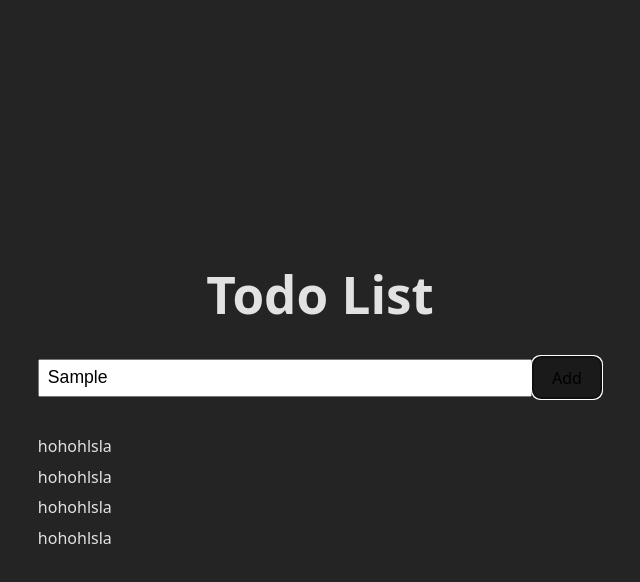
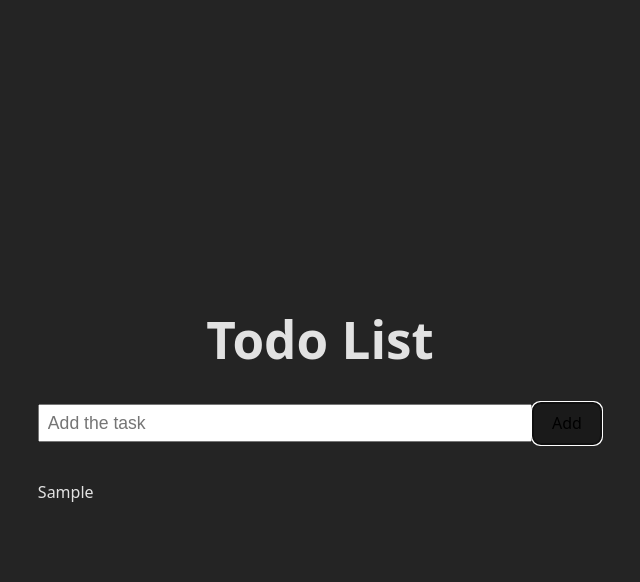
Before and after one commit to annaLucian/todo-list, a React (Vite) app in the folder todo-app/: page / in a window 1280 px wide. Both pictures are taken after typing "Sample" into the empty fields and a click on the button "Add". Shown: the top 582 px of the page, without its empty margins (320-960 px from the left). Built offline with nearby package versions, Linux system fonts and the light colour scheme.

Commit message:
implement todoList event

```diff
--- a/todo-app/src/App.jsx
+++ b/todo-app/src/App.jsx
@@ -1,15 +1,19 @@
-import "./App.css";
+import { useState } from "react";
 import { TodoInput } from "./components/TodoInput";
 import { TodoList } from "./components/TodoList";
+import "./App.css";
+
 function App() {
+  const [todos, setTodos] = useState([]);
+
   return (
     <>
       <h1>Todo List</h1>
       <section className="">
-        <TodoInput />
+        <TodoInput setTodos={setTodos} />
       </section>
       <section className="todo-list__section">
-        <TodoList />
+        <TodoList todos={todos} />
       </section>
     </>
   );
--- a/todo-app/src/components/TodoInput/index.jsx
+++ b/todo-app/src/components/TodoInput/index.jsx
@@ -2,11 +2,15 @@ import "./index.css";
 import { useState } from "react";
 import { TodoInputButton } from "./TodoInputButton";
 
-export const TodoInput = () => {
+export const TodoInput = ({ setTodos }) => {
   const [inputValue, setInputValue] = useState("");
 
   const handleSubmit = (e) => {
     e.preventDefault();
+    // enviaar o setear el vlor actual a la lista
+    setTodos((prev) => [...prev, inputValue]);
+    // limpia el input despues de guadar la task
+    setInputValue("");
   };
 
   return (
--- a/todo-app/src/components/TodoList/TodoItem/index.jsx
+++ b/todo-app/src/components/TodoList/TodoItem/index.jsx
@@ -1,3 +1,3 @@
-export const TodoItem = () => {
-  return <li className="todo-list__item">hohohlsla</li>;
+export const TodoItem = ({ todo }) => {
+  return <li className="todo-list__item">{todo}</li>;
 };
--- a/todo-app/src/components/TodoList/index.jsx
+++ b/todo-app/src/components/TodoList/index.jsx
@@ -1,13 +1,12 @@
+import { TodoItem } from "./TodoItem";
 import "./index.css";
-import { TodoItem } from "./TodoItem";
 
-export const TodoList = () => {
+export const TodoList = ({ todos }) => {
   return (
     <ul className="todo-list">
-      <TodoItem />
-      <TodoItem />
-      <TodoItem />
-      <TodoItem />
+      {todos?.map((todo, index) => (
+        <TodoItem todo={todo} key={`todoItem-${index}`} />
+      ))}
     </ul>
   );
 };
```
